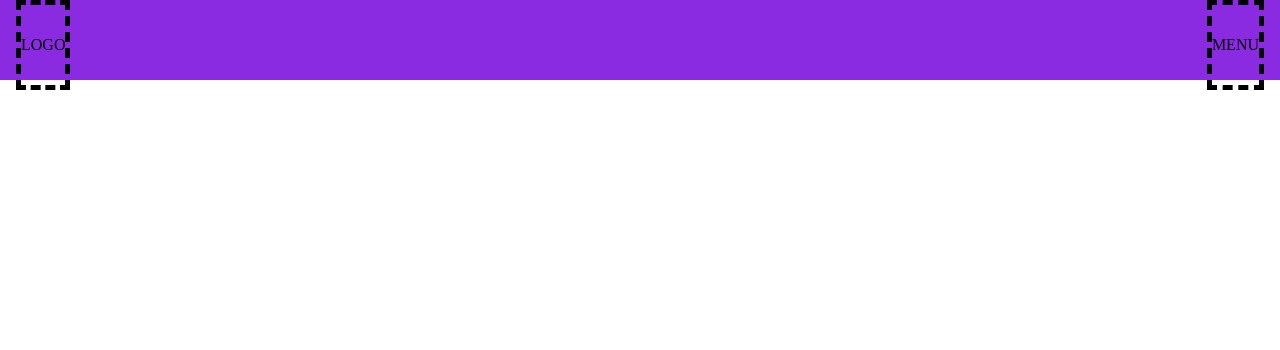
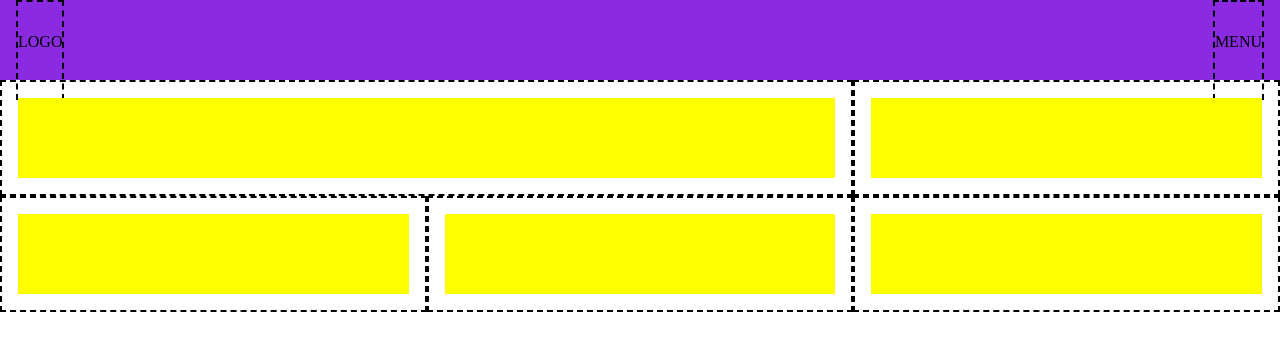
Before and after one commit to GianmarcoBramucci/htmlcss-responsive-layout, a plain HTML site: page index.html in a window 1280 px wide. Drawn offline with Linux system fonts and the light colour scheme.

Commit message:
add first section main

```diff
--- a/css/style.css
+++ b/css/style.css
@@ -19,9 +19,22 @@ GENERAL
     max-width: 100%;
     padding: 0 1rem ;
 }
+.col{
+    padding: 1rem;
+}
+.row{
+    margin-left: -1rem;
+    margin-right: -1rem;
+}
+.card{
+    width: 100%;
+    background-color: yellow;
+    min-height: 80px;
+}
 /* debug */
 .border{
-    border: 5px  dashed black;
+    border: 2px  dashed black;
+    min-height: 100px;
 }
 /*
 **********************************
@@ -38,3 +51,24 @@ header > .conteiner{
     display: flex;
     justify-content: space-between;
 }
+/* main */
+/* section-1*/
+
+/*
+**********************************
+RESPONSIVE
+**********************************
+*/
+/* tablet */
+@media screen and (min-width: 780px) {
+    #s1-5card .row{
+        display:flex ;
+        flex-wrap: wrap;
+    }
+    #s1-5card .col{
+        width: calc(100%/3);
+    }
+    #s1-5card .col:first-child{
+        width: calc(100%/3*2);
+    }
+}
--- a/index.html
+++ b/index.html
@@ -14,7 +14,32 @@
         </div>
     </header>
     <main>
-
+        <section id="s1-5card">
+            <div class="conteiner">
+                <div class="row">
+                    <div class="col border">
+                        <div class="card">
+                        </div>
+                    </div>
+                    <div class="col border">
+                        <div class="card">
+                        </div>
+                    </div>
+                    <div class="col border">
+                        <div class="card">
+                        </div>
+                    </div>
+                    <div class="col border">
+                        <div class="card">
+                        </div>
+                    </div>
+                    <div class="col border">
+                        <div class="card">
+                        </div>
+                    </div>
+                </div>
+            </div>
+        </section>
     </main>
 </body>
 </html>
```
